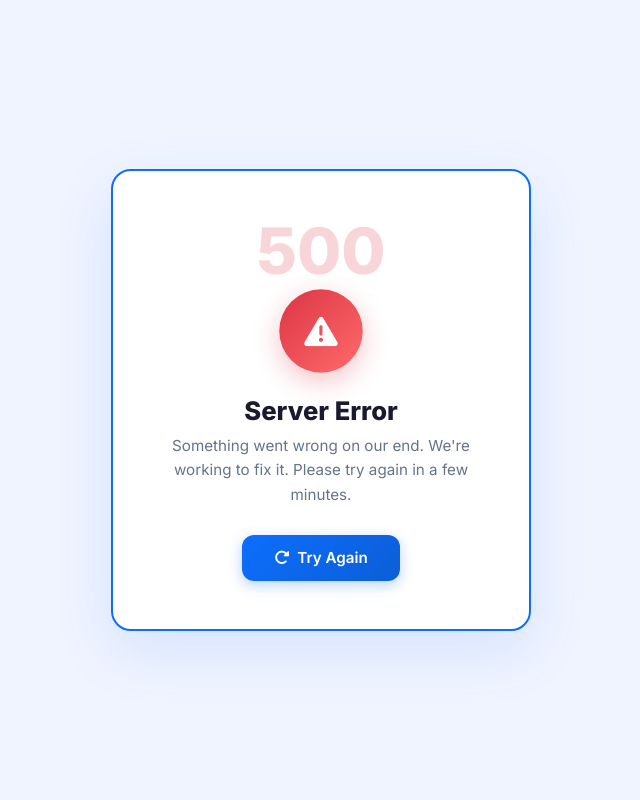
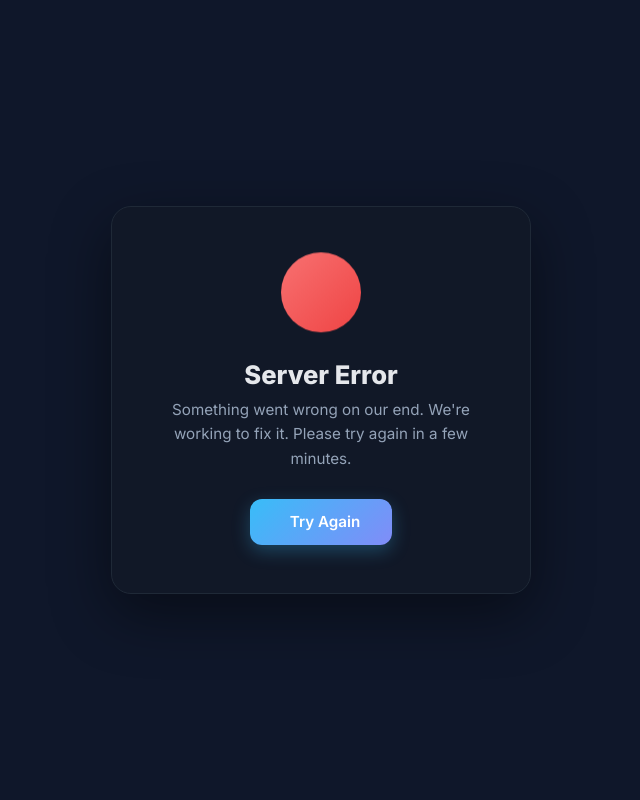
Before and after one commit to Elijah-jah/abfverify, a Django app: template templates/500.html in a window 1280 px wide. Shown: the whole page, without its empty margins (319-959 px from the left). Run offline with Django 5.2, Linux system fonts and the light colour scheme; the template is opened without the code that fills it, so the values that code supplies are empty.

Commit message:
Error pages: panel theme, pre-paint theme, gradient accent

```diff
--- a/templates/500.html
+++ b/templates/500.html
@@ -3,32 +3,46 @@
 <html lang="en">
 <head>
     <meta charset="UTF-8">
-    <meta name="viewport" content="width=device-width, initial-scale=1.0">
+    <meta name="viewport" content="width=device-width, initial-scale=1.0, shrink-to-fit=no">
     <title>Server Error | ABFverify</title>
+    <link rel="icon" href="{% static 'images/mylogo1.png' %}">
     <link rel="preconnect" href="https://fonts.googleapis.com">
     <link href="https://fonts.googleapis.com/css2?family=Inter:wght@400;500;600;700;800&display=swap" rel="stylesheet">
     <link rel="stylesheet" href="https://cdnjs.cloudflare.com/ajax/libs/font-awesome/6.5.0/css/all.min.css">
     <style>
-        :root {
-            --bg: #f0f4ff;
+        :root{
+            /* gradient accent — panel language */
+            --grad: linear-gradient(135deg, #38bdf8, #818cf8);
+            --grad-soft: rgba(56, 189, 248, 0.12);
+            --grad-line: rgba(56, 189, 248, 0.28);
+
+            /* DARK MODE (default) */
+            --bg: #0f172a;
+            --card: #111827;
+            --text: #e5e7eb;
+            --text-secondary: #94a3b8;
+            --border: #1f2937;
+            --shadow: 0 20px 60px rgba(0, 0, 0, 0.45);
+        }
+
+        body.light{
+            --grad: linear-gradient(135deg, #0ea5e9, #6366f1);
+            --grad-soft: rgba(14, 165, 233, 0.10);
+            --grad-line: rgba(14, 165, 233, 0.28);
+
+            --bg: #f8fafc;
             --card: #ffffff;
-            --text: #1a1a2e;
+            --text: #0f172a;
             --text-secondary: #64748b;
-            --blue: #0d6efd;
-            --blue-dark: #0b5ed7;
-            --shadow: 0 20px 60px rgba(13, 110, 253, 0.12);
-            --border: #0d6efd;
+            --border: #e2e8f0;
+            --shadow: 0 20px 60px rgba(15, 23, 42, 0.12);
         }
-        body.dark, html[data-theme="dark"] body {
-            --bg: #0f172a;
-            --card: #1e293b;
-            --text: #f1f5f9;
-            --text-secondary: #94a3b8;
-            --shadow: 0 20px 60px rgba(0, 0, 0, 0.4);
-            --border: #3b82f6;
-        }
-        * { margin: 0; padding: 0; box-sizing: border-box; }
-        body {
+
+        *{ margin: 0; padding: 0; box-sizing: border-box; }
+
+        html, body{ overflow-x: hidden; max-width: 100%; }
+
+        body{
             font-family: 'Inter', sans-serif;
             background: var(--bg);
             color: var(--text);
@@ -39,7 +53,8 @@
             padding: 1rem;
             transition: background 0.3s ease, color 0.3s ease;
         }
-        .box {
+
+        .box{
             background: var(--card);
             padding: 3rem 2.5rem;
             border-radius: 20px;
@@ -47,17 +62,19 @@
             max-width: 420px;
             width: 100%;
             box-shadow: var(--shadow);
-            border: 2px solid var(--border);
+            border: 1px solid var(--border);
             animation: popIn 0.4s ease;
         }
-        @keyframes popIn {
-            from { opacity: 0; transform: scale(0.9); }
-            to { opacity: 1; transform: scale(1); }
+
+        @keyframes popIn{
+            from{ opacity: 0; transform: scale(0.92); }
+            to{ opacity: 1; transform: scale(1); }
         }
-        .icon {
+
+        .icon{
             width: 80px;
             height: 80px;
-            background: linear-gradient(135deg, #dc3545 0%, #ff6b6b 100%);
+            background: linear-gradient(135deg, #f87171, #ef4444);
             border-radius: 50%;
             display: flex;
             align-items: center;
@@ -65,47 +82,71 @@
             margin: 0 auto 1.5rem;
             font-size: 2rem;
             color: #fff;
-            box-shadow: 0 8px 25px rgba(220, 53, 69, 0.3);
-            animation: pulse 2s infinite;
+            animation: float 3s ease-in-out infinite;
         }
-        @keyframes pulse {
-            0%, 100% { transform: scale(1); }
-            50% { transform: scale(1.05); }
+
+        @keyframes float{
+            0%, 100%{ transform: translateY(0); }
+            50%{ transform: translateY(-8px); }
         }
-        .code {
-            font-size: 4rem;
+
+        h1{
+            font-size: 1.6rem;
             font-weight: 800;
-            color: #dc3545;
-            line-height: 1;
             margin-bottom: 0.5rem;
-            opacity: 0.2;
         }
-        h1 { font-size: 1.6rem; font-weight: 800; margin-bottom: 0.5rem; }
-        p { color: var(--text-secondary); margin-bottom: 1.75rem; line-height: 1.6; font-size: 0.95rem; }
-        .btn {
+
+        p{
+            color: var(--text-secondary);
+            margin-bottom: 1.75rem;
+            line-height: 1.6;
+            font-size: 0.95rem;
+        }
+
+        .btn{
             display: inline-flex;
             align-items: center;
             gap: 0.5rem;
-            background: linear-gradient(135deg, var(--blue) 0%, var(--blue-dark) 100%);
+            background: var(--grad);
             color: #fff;
             padding: 0.85rem 2rem;
             border-radius: 12px;
             text-decoration: none;
             font-weight: 600;
             font-size: 0.95rem;
-            transition: all 0.2s ease;
-            box-shadow: 0 4px 14px rgba(13, 110, 253, 0.3);
+            transition: filter 0.2s ease, transform 0.2s ease;
+            box-shadow: 0 6px 18px rgba(56, 189, 248, 0.28);
         }
-        .btn:hover { transform: translateY(-2px); box-shadow: 0 6px 20px rgba(13, 110, 253, 0.4); }
+
+        .btn:hover{
+            filter: brightness(1.1);
+            transform: translateY(-2px);
+            color: #fff;
+        }
+
+
     </style>
+<base target="_blank">
 </head>
 <body>
-    <div class="box">
-        <div class="code">500</div>
-        <div class="icon"><i class="fa-solid fa-triangle-exclamation"></i></div>
-        <h1>Server Error</h1>
-        <p>Something went wrong on our end. We're working to fix it. Please try again in a few minutes.</p>
-        <a href="{% url 'dashboard' %}" class="btn"><i class="fa-solid fa-rotate-right"></i> Try Again</a>
-    </div>
+
+<!-- Apply saved theme BEFORE first paint -->
+<script>
+(function () {
+    try {
+        if (localStorage.getItem("theme") === "light") {
+            document.body.classList.add("light");
+        }
+    } catch (e) {}
+})();
+</script>
+
+<div class="box">
+    <div class="icon"><i class= + icon_class + ></i></div>
+    <h1>Server Error</h1>
+    <p>Something went wrong on our end. We're working to fix it. Please try again in a few minutes.</p>
+    <a href="{% url 'dashboard' %}" class="btn"><i class= + btn_icon + ></i> Try Again</a>
+</div>
+
 </body>
 </html>
```
Also changed, not shown: templates/404.html (+99 -48 lines), templates/429.html (+93 -46 lines).
